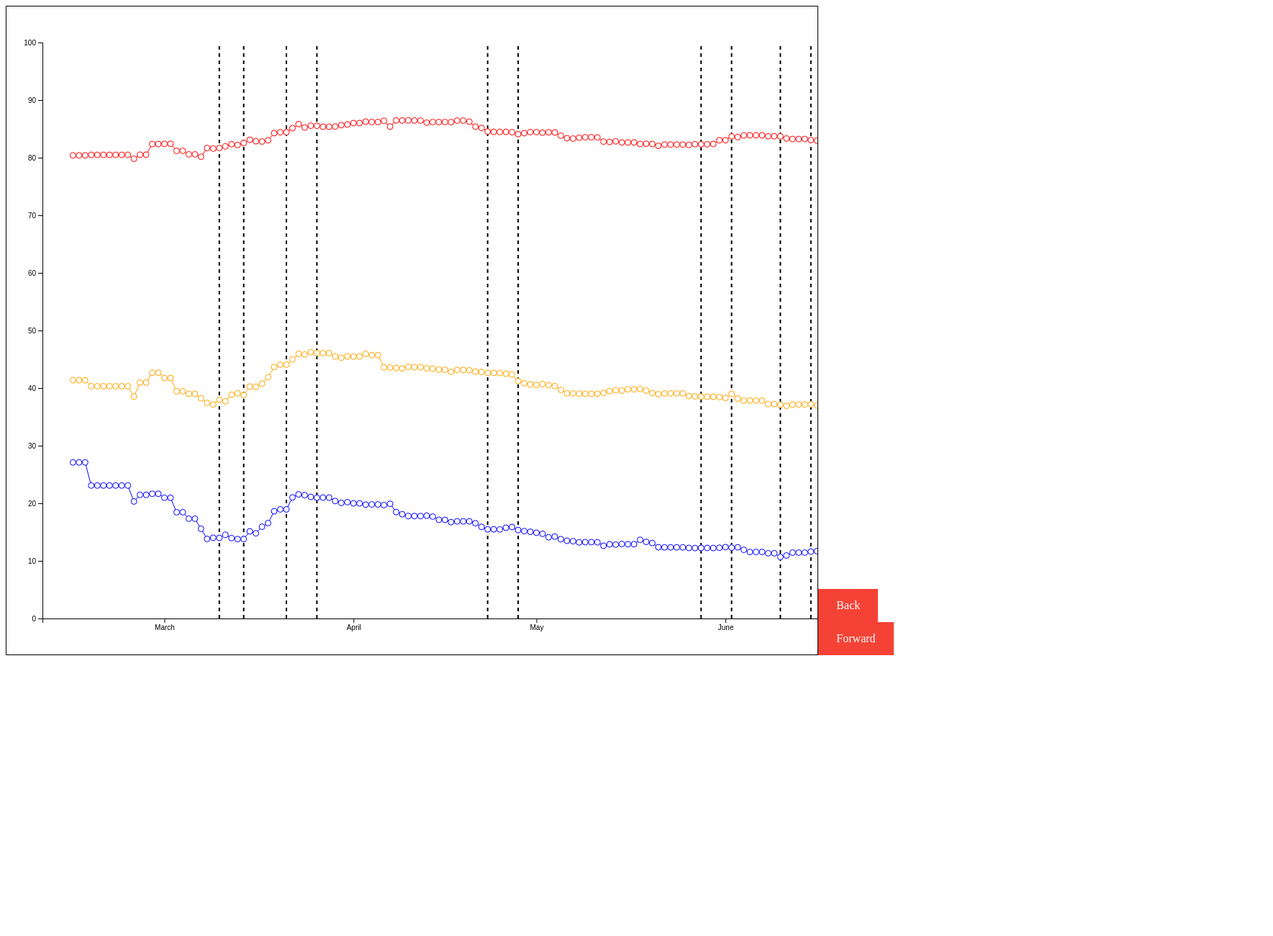
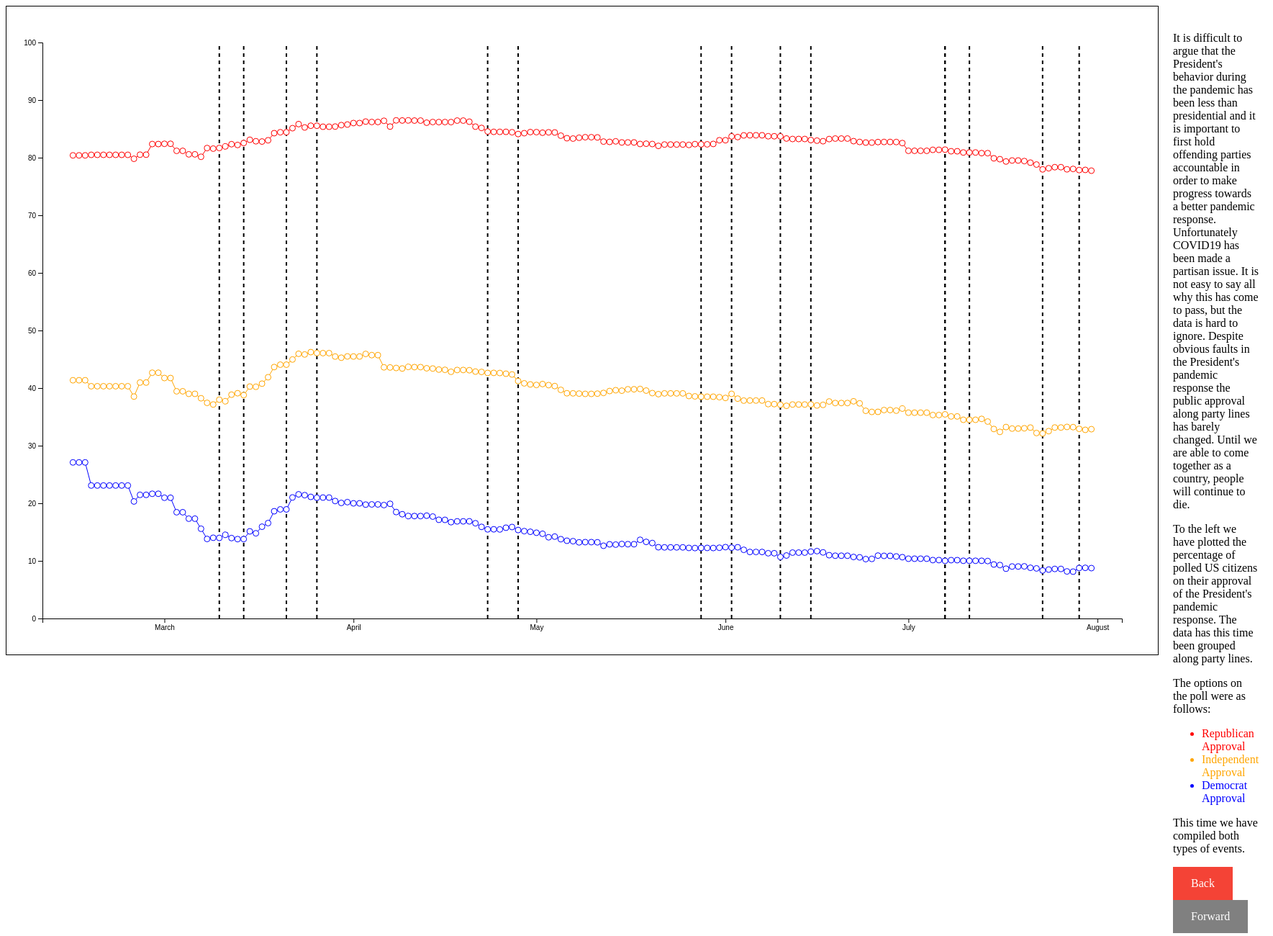
Before and after one commit to noahssarcastic/narrative-viz, a plain HTML site: page third.html in a window 1280 px wide. Shown: the whole page at 72% size, 1769 px wide, since content can reach past the window. Before the commit the page ends 918 px from the top, so only its background shows below. Drawn offline with nearby package versions, Linux system fonts and the light colour scheme.

Commit message:
final submission

```diff
--- a/third.html
+++ b/third.html
@@ -27,6 +27,16 @@ body {
   display: flex;
   flex-direction: column;
   justify-content: space-between;
+  padding: 20px;
+}
+
+svg {
+	cursor: crosshair;
+	flex-shrink: 0;
+}
+
+p {
+	word-wrap: break-word;
 }
 </style>
 </head>
@@ -34,10 +44,27 @@ body {
 <svg style="border: 1px solid black"></svg>
 
 <div id="side">
-	<p></p>
+	<div>
+		<p>
+			It is difficult to argue that the President's behavior during the pandemic has been less than presidential and it is important to first hold offending parties accountable in order to make progress towards a better pandemic response. Unfortunately COVID19 has been made a partisan issue. It is not easy to say all why this has come to pass, but the data is hard to ignore. Despite obvious faults in the President's pandemic response the public approval along party lines has barely changed. Until we are able to come together as a country, people will continue to die.
+		</p>
+
+		<p>
+			To the left we have plotted the percentage of polled US citizens on their approval of the President's pandemic response. The data has this time been grouped along party lines.
+		</p>
+		<p>The options on the poll were as follows:</p>
+		<ul>
+			<li style="color: red">Republican Approval</li>
+			<li style="color: orange">Independent Approval</li>
+			<li style="color: blue">Democrat Approval</li>
+		</ul>
+		<p>
+			This time we have compiled both types of events.
+		</p>
+	</div>
 	<span>
 		<a href="second.html">Back</a>
-		<a href="">Forward</a>
+		<a href="" style="background-color: grey;">Forward</a>
 	</span>
 </div>
 <script>
@@ -163,14 +190,14 @@ d3.csv(
 	    tooltip.style("opacity",0);
 	  });
 
-	let independant = graph.append("g");
-	independant.append('path')
+	let independent = graph.append("g");
+	independent.append('path')
       .attr('d', d3.line()
         .x(d => x(new Date(d.date)))
         .y(d => y(d.approve))(ind_data))
       .attr('stroke', 'orange')
       .attr('fill', 'none');
-	independant.selectAll('circle').data(ind_data).enter().append("circle")
+	independent.selectAll('circle').data(ind_data).enter().append("circle")
 	  .attr('cx', (d,i) => x(new Date(d.date)))
 	  .attr('cy', (d,i) => y(d.approve))
 	  .attr('r',4)
@@ -180,13 +207,13 @@ d3.csv(
 		tooltip.style("opacity",1)
 		  .style("left",(d3.event.pageX + 20)+"px")
 		  .style("top",(d3.event.pageY + 20)+"px")
-		  .html(d.date + " Independants Approve: " + d.approve + "%");
+		  .html(d.date + " Independents Approve: " + d.approve + "%");
 	  })
       .on("mouseout", function(){
 	    tooltip.style("opacity",0);
 	  });
 }).catch(() => {
-  console.log("error loading independant file");
+  console.log("error loading independent file");
 });
 }).catch(() => {
   console.log("error loading republican file");
```
Also changed, not shown: index.html (+30 -2 lines), second.html (+26 -1 lines), 1 other file.
